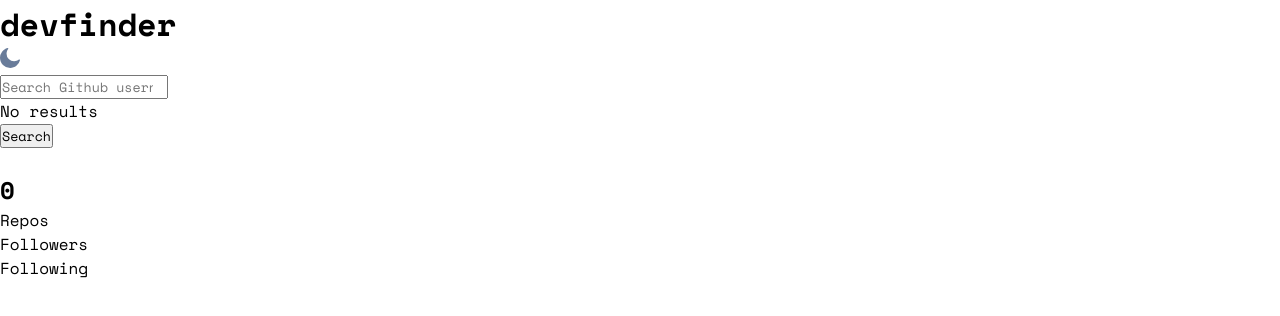
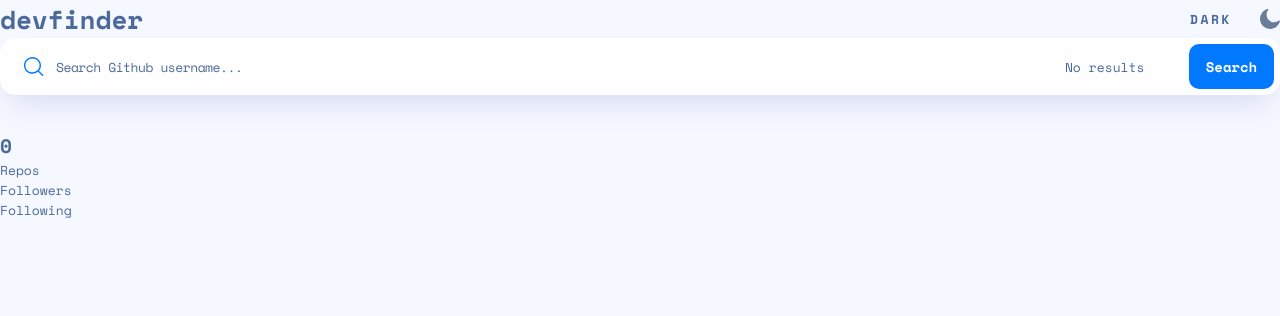
Before and after one commit to marcusDevGit/github-user-search-app, a plain HTML site: page index.html in a window 1280 px wide. Drawn offline with nearby package versions, Linux system fonts and the light colour scheme.

Commit message:
<STYLE>: add css do header e search

```diff
--- a/index.html
+++ b/index.html
@@ -18,18 +18,18 @@
     <header>
       <h1>devfinder</h1>
       <div id="btn">
-        <p id="mode_bnt_text"></p>
-        <img id="mode-icon" src="./assets/icon-moon.svg" alt="">
+        <p id="mode_bnt_text">DARK</p>
+        <img id="mode_icon" src="./assets/icon-moon.svg" alt="">
       </div>
     </header>
     <main>
       <div id="app">
         <section class="searchbar_container">
-          <input type="search" name="user_input" placeholder="Search Github username...">
+          <input type="search" id="input" name="user_input" placeholder="Search Github username...">
           <div class="error">
             <p id="no-results">No results</p>
-            <button class="btn_search" id="submit">Search</button>
           </div>
+          <button class="btn_search" id="submit">Search</button>
         </section>
 
         <section class="section_profile_wrapper">
--- a/style.css
+++ b/style.css
@@ -1,15 +1,16 @@
-:root{
+:root {
   --lm-bg: #f6f8ff;
-    --lm-bg-cont:#fefefe;
-    --lm-text:#4b6a9b;
-    --lm-text-bold:#2b3442;
-    --lm-btn-mode:#697c9a;
-    --lm-name-git-btn-seach:#0079ff;
-    --lm-finder:#222731;
+  --lm-bg-cont: #fefefe;
+  --lm-text: #4b6a9b;
+  --lm-text-bold: #2b3442;
+  --lm-btn-mode: #697c9a;
+  --lm-name-git-btn-seach: #0079ff;
+  --lm-finder: #222731;
+  --lm-btn-seach-hover:#60abff
 
-    --dm-text:#ffffff;
-    --dm-profile-inf:#141d2f;
-    --dm-main:#1e2a47;
+  --dm-text: #ffffff;
+  --dm-profile-inf: #141d2f;
+  --dm-main: #1e2a47;
 
 }
 
@@ -19,3 +20,103 @@
   box-sizing: border-box;
   font-family: "Space Mono", monospace;
 }
+
+body {
+  background-color: var(--lm-bg);
+  font-size: 13px;
+  color: var(--lm-text);
+  width: 100%;
+  position: relative;
+  height: 100vh;
+}
+
+.container {
+  width: 327px;
+  position: absolute;
+  top: 50%;
+  left: 50%;
+  transform: translate(-50%, -50%);
+  display: flex;
+  flex-direction: column;
+  gap: 36px;
+
+}
+
+#app{
+  width: 100%;
+  display: flex;
+  flex-direction: column;
+  gap: 16px;
+}
+header{
+  display: flex;
+  justify-content: space-between;
+  align-items: center;
+}
+#btn{
+  display: flex;
+  justify-content: space-between;
+  align-items: center;
+  width: 90px;
+  letter-spacing: 2.5px;
+  color: var(--lm-text);
+  font-weight: bold;
+}
+#btn:hover{
+  cursor: pointer;
+}
+.mode_icon{
+  display: flex;
+  align-items: center;
+}
+.searchbar_container{
+  position: relative;
+  background-color: var(--lm-bg-cont);
+  border-radius: 15px;
+  box-shadow: 0px 16px 30px -10px rgba(70, 96, 187, 0.2);
+  display: flex;
+  height: 100%;
+  padding: 6px;
+  justify-content: space-between;
+  align-items: center;
+  background-image: url(./assets/icon-search.svg);
+  background-repeat: no-repeat;
+  background-position-x: 24px;
+  background-position-y: center;
+  background-size: 20px;
+}
+.searchbar_container img{
+  height: 20px;
+  width: 20px;
+  padding: 0 10px 0 16px;
+}
+ #input{
+  border: none;
+  width: 80%;
+  outline: none;
+  background: none;
+  color: var(--lm-text);
+  padding-left: 50px;
+ }
+ #input::placeholder{
+  color: var(--lm-text);
+  letter-spacing: -0.5px;
+  font-size: 13px;
+ }
+ .btn_search{
+  min-width: 85px;
+  padding: 12px 6px;
+  background-color: var(--lm-name-git-btn-seach);
+  border: none;
+  border-radius: 10px;
+  color: #ffffff;
+  font-size: 14px;
+  font-weight: bold;
+ }
+.btn_search:hover{
+  cursor: pointer;
+  background-color:var(--lm-btn-seach-hover) ;
+}
+.btn_search:active{
+  transform: scale(0.975);
+}
```
Lines whose indentation alone changed are shown as unchanged.
